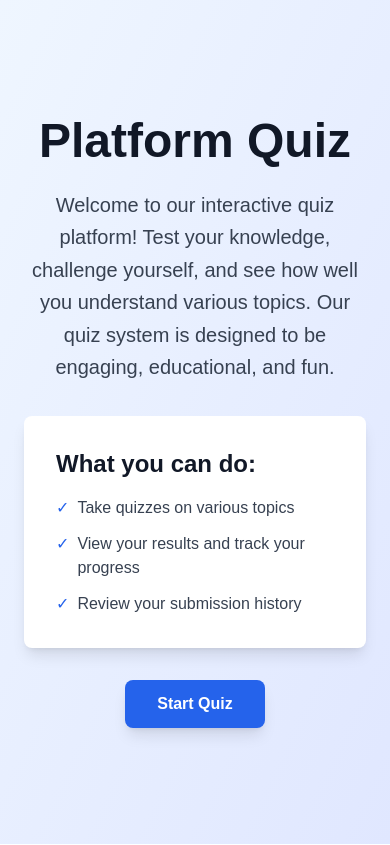
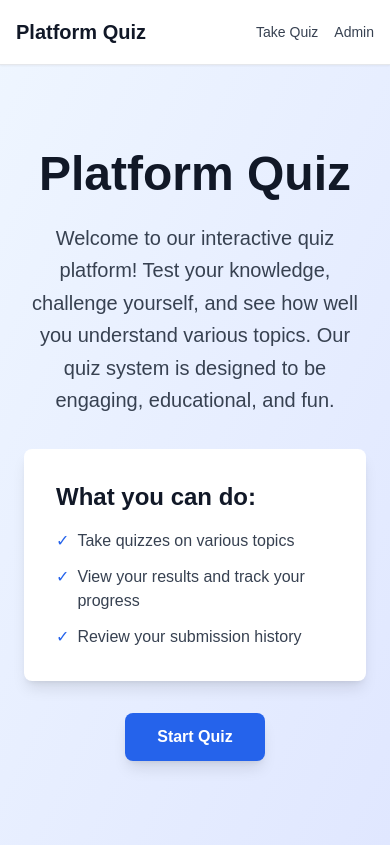
Before and after one commit to Phronesis2025/platform_quiz, a Next.js app: page / in a window 390 px wide. Built offline with nearby package versions, Linux system fonts and the light colour scheme.

Commit message:
Add header to main page with admin link
- Added navigation header to landing page
- Includes links to Take Quiz and Admin pages
- Consistent styling with rest of application
- Responsive design with proper spacing

```diff
--- a/app/page.tsx
+++ b/app/page.tsx
@@ -2,8 +2,40 @@ import Link from "next/link";
 
 export default function Home() {
   return (
-    <div className="min-h-screen flex items-center justify-center bg-gradient-to-br from-blue-50 to-indigo-100 dark:from-gray-900 dark:to-gray-800">
-      <div className="max-w-3xl mx-auto px-6 py-12 text-center">
+    <div className="min-h-screen bg-gradient-to-br from-blue-50 to-indigo-100 dark:from-gray-900 dark:to-gray-800">
+      {/* Header */}
+      <header className="bg-white dark:bg-gray-800 shadow-sm border-b border-gray-200 dark:border-gray-700">
+        <div className="max-w-7xl mx-auto px-4 sm:px-6 lg:px-8">
+          <div className="flex items-center justify-between h-16">
+            <div className="flex items-center">
+              <Link
+                href="/"
+                className="text-xl font-bold text-gray-900 dark:text-white hover:text-blue-600 dark:hover:text-blue-400 transition-colors"
+              >
+                Platform Quiz
+              </Link>
+            </div>
+            <nav className="flex items-center gap-4">
+              <Link
+                href="/quiz"
+                className="text-gray-700 dark:text-gray-300 hover:text-blue-600 dark:hover:text-blue-400 transition-colors text-sm font-medium"
+              >
+                Take Quiz
+              </Link>
+              <Link
+                href="/admin"
+                className="text-gray-700 dark:text-gray-300 hover:text-blue-600 dark:hover:text-blue-400 transition-colors text-sm font-medium"
+              >
+                Admin
+              </Link>
+            </nav>
+          </div>
+        </div>
+      </header>
+
+      {/* Main content */}
+      <div className="flex items-center justify-center min-h-[calc(100vh-4rem)]">
+        <div className="max-w-3xl mx-auto px-6 py-12 text-center">
         {/* Main heading */}
         <h1 className="text-5xl font-bold text-gray-900 dark:text-white mb-6">
           Platform Quiz
@@ -44,6 +76,7 @@ export default function Home() {
         >
           Start Quiz
         </Link>
+        </div>
       </div>
     </div>
   );
```
